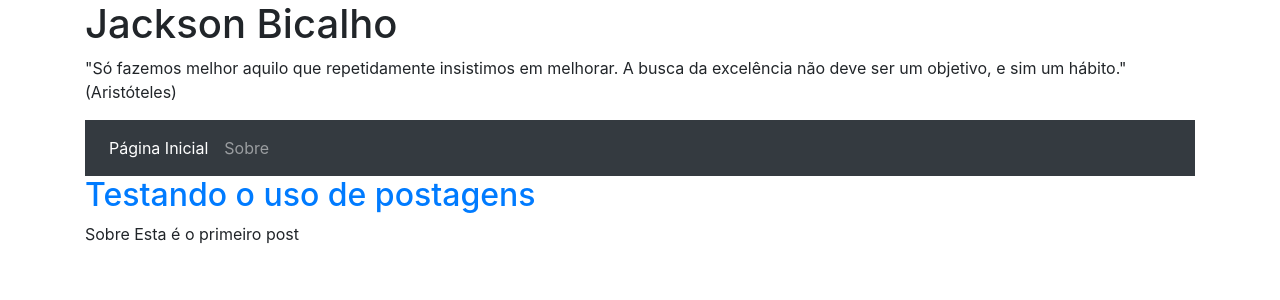
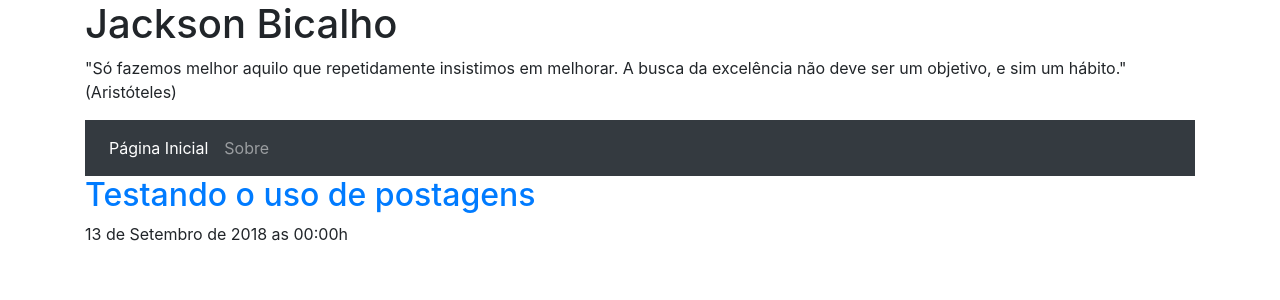
Before and after one commit to jacksonbicalho/jacksonbicalho.github.io, a Jekyll site: the page built from index.md, in a window 1280 px wide. Shown: the top 300 px of the page. Built offline with Jekyll 4.4.1, drawn with Linux system fonts in a browser that asks for light colours; some web fonts are replaced; some of the changed lines change nothing that is shown.

Commit message:
Testando formatação de datas

```diff
--- a/_config.yml
+++ b/_config.yml
@@ -34,6 +34,8 @@ sass:
     - _sass
     - node_modules
 
+timezone: America/Sao_Paulo
+
 # Exclude from processing.
 # The following items will not be processed, by default. Create a custom list
 # to override the default setting.
--- /dev/null
+++ b/_plugins/i18n_filter.rb
@@ -0,0 +1,16 @@
+module DateFilter
+    MONTHS = %w(Janeiro Fevereiro Março Abril Maio Junho Julho Agosto Setembro Outubro Novembro Dezembro)
+
+    def date_long(input)
+      dia = input.strftime("%d")
+      mes = MONTHS[input.strftime("%m").to_i - 1]
+      ano = input.strftime("%Y")
+      dia+' de '+mes+' de '+ano
+    end
+
+    def date_time_long(input)
+      self.date_long(input) +' as '+ input.strftime("%H:%M")+'h'
+    end
+end
+
+  Liquid::Template.register_filter(DateFilter)
--- a/index.md
+++ b/index.md
@@ -8,6 +8,6 @@ title: Home
         <h2 class="entry-title post-title">
             <a href="{{ post.url }}" rel="bookmark">{{ post.title }}</a>
         </h2>
-<p>{{ ((post.content | split:'<!--excerpt.start-->' | last) | split: '<!--excerpt.end-->' | first) | strip_html | truncatewords: 50 }}
+        <p> {{ post.date | date_time_long }} </p>
     {% endfor %}
-</p>
+</div>
```
